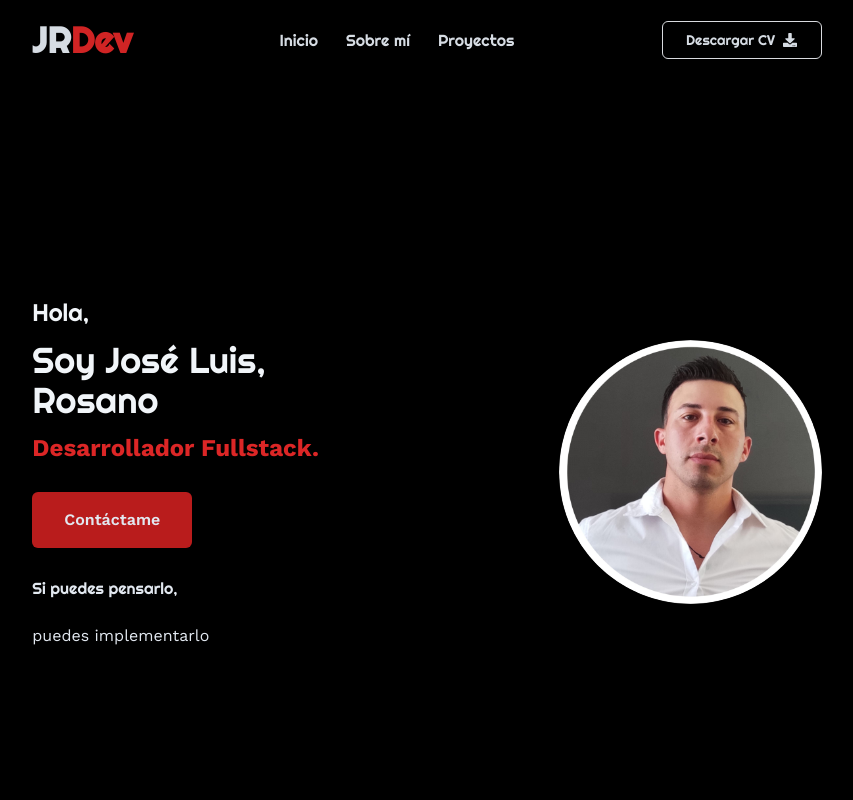
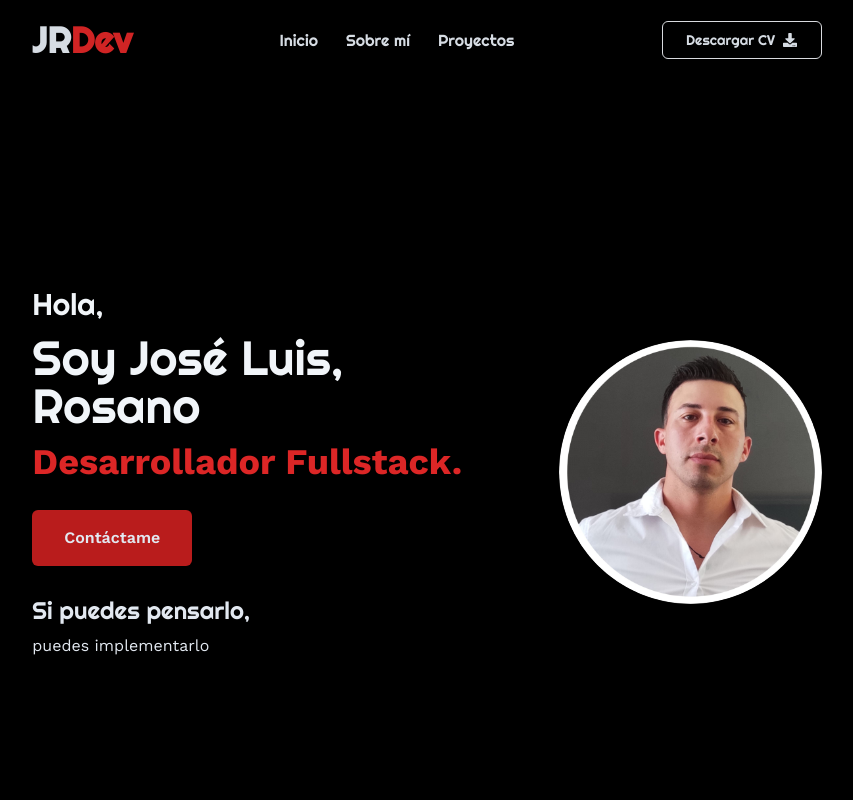
Before and after one commit to JoseluisDev24/portfolio, a React (Vite) app: page / in a window 1280 px wide. Shown: the top 800 px of the page, without its empty margins (213-1066 px from the left). Built offline with nearby package versions, Linux system fonts and the light colour scheme.

Commit message:
general styles

```diff
--- a/src/App.tsx
+++ b/src/App.tsx
@@ -13,15 +13,15 @@ function App() {
         className="relative w-full h-screen flex flex-col lg:flex-row justify-center items-center sm:pt-36 sm-pb-20 sm:w-2/3"
       >
         <div className="w-full flex flex-col items-center sm:items-start gap-4 sm:gap-3 text-center lg:text-left relative z-10">
-          <span className="text-slate-100 text-2xl pt-32 sm:pt-0 sm:text-2xl font-custom">
+          <span className="text-slate-100 text-2xl sm:text-3xl pt-40 sm:pt-0 font-custom">
             Hola,
           </span>
-          <span className="text-4xl font-custom text-slate-100">
+          <span className="text-4xl sm:text-5xl font-custom text-slate-100">
             Soy José Luis,
             <br />
             Rosano
           </span>
-          <h1 className="text-2xl text-red-600 font-bold">
+          <h1 className="text-3xl sm:text-4xl text-red-600 font-bold">
             Desarrollador Fullstack.
           </h1>
           <div className="py-4 flex gap-4">
@@ -40,7 +40,7 @@ function App() {
                   </div>
           </div>
           <div>
-            <p className="text-2x pb-6 font-custom text-slate-200">
+            <p className="text-2xl pb-2 font-custom text-slate-200">
               Si puedes pensarlo,
             </p>
             <div>
@@ -62,7 +62,7 @@ function App() {
         </div>
         <div className="w-full lg:w-1/2">
           <img
-            className="absolute top-28 inset-0 mx-auto w-[40%] h-auto rounded-full z-0 lg:w-80 lg:h-auto lg:relative lg:top-0 lg:inset-auto lg:opacity-100"
+            className="absolute top-28 inset-0 mx-auto w-[50%] h-auto rounded-full z-0 lg:w-80 lg:h-auto lg:relative lg:top-0 lg:inset-auto lg:opacity-100"
             src="../perfil2.jpg"
             alt="imagen de perfil"
           />
```
